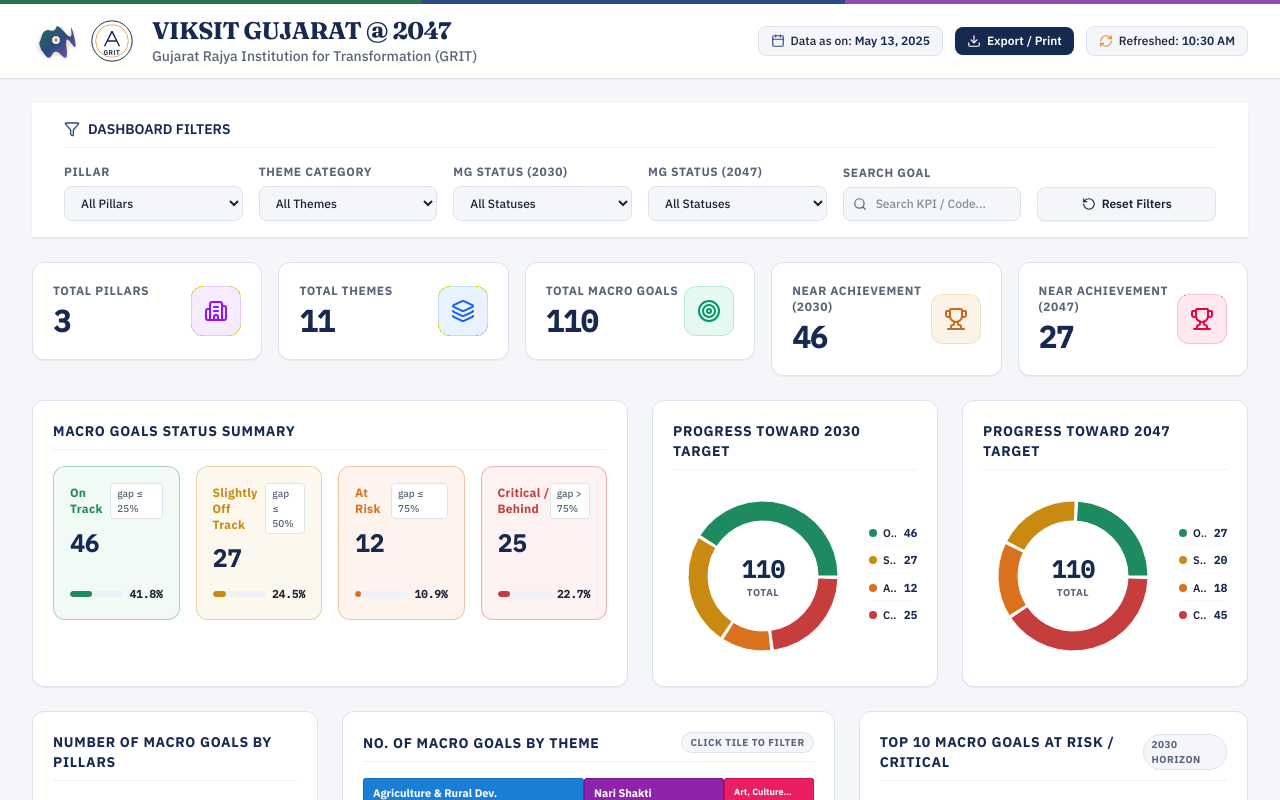
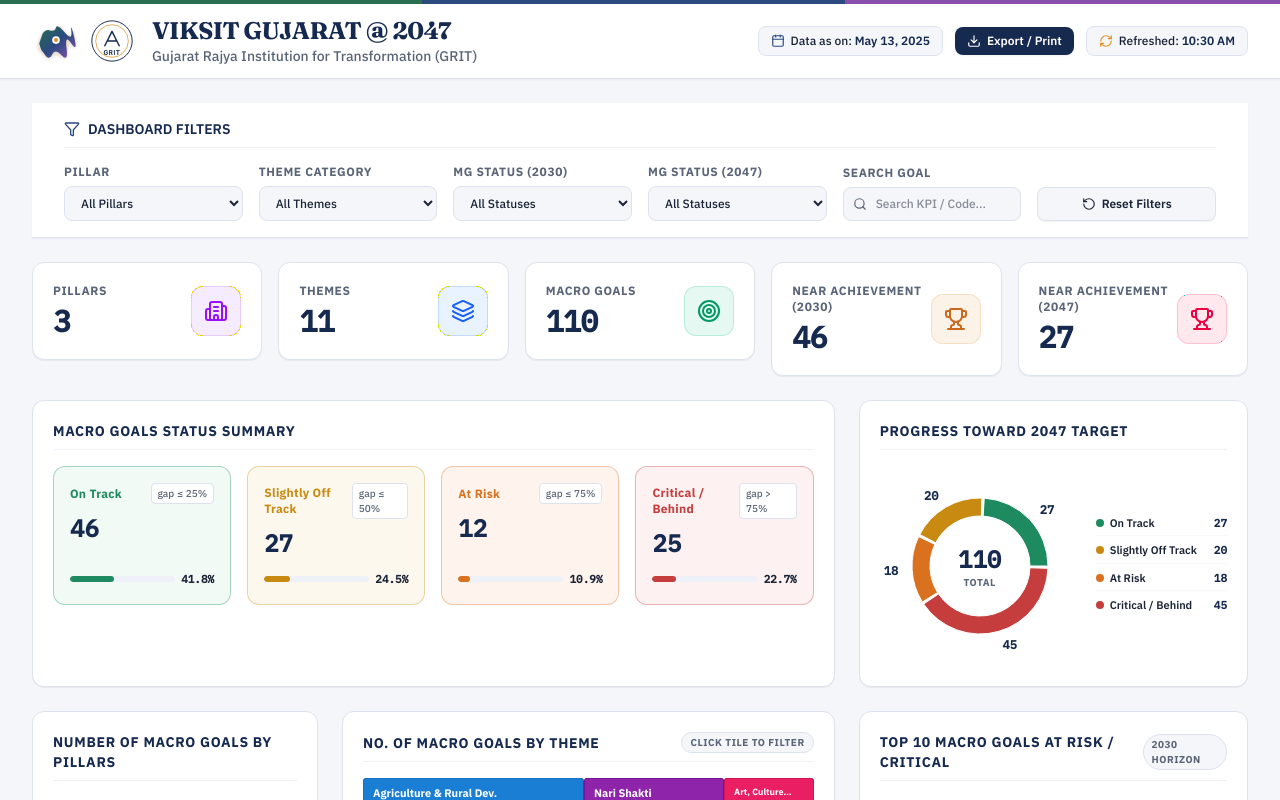
Before and after one commit to abhinavpancholi/viksit-gujarat-react, a React (Vite) app: page / in a window 1280 px wide. Shown: the top 800 px of the page. Built offline with nearby package versions, Linux system fonts and the light colour scheme.

Commit message:
functionality changes done on 1st page

```diff
--- a/src/components/charts/AtRiskTable.jsx
+++ b/src/components/charts/AtRiskTable.jsx
@@ -68,9 +68,9 @@ export default function AtRiskTable({ goals = [] }) {
                   >
                     <td className="py-3 pr-4 text-xs font-semibold text-ink-body group-hover:text-navy-800 transition">
                       <div className="flex items-center gap-1.5 align-middle">
-                        <span className="font-mono text-[10px] font-bold text-navy-600 bg-surface-2 px-1 rounded-sm flex-shrink-0">
+                        {/* <span className="font-mono text-[10px] font-bold text-navy-600 bg-surface-2 px-1 rounded-sm flex-shrink-0">
                           {goal.mgCode}
-                        </span>
+                        </span> */}
                         <span className="line-clamp-2 leading-tight">
                           {goal.macroGoal}
                         </span>
--- a/src/components/charts/PillarBarChart.jsx
+++ b/src/components/charts/PillarBarChart.jsx
@@ -1,5 +1,5 @@
 import React from 'react'
-import { BarChart, Bar, XAxis, YAxis, Tooltip, ResponsiveContainer, Cell } from 'recharts'
+import { BarChart, Bar, XAxis, YAxis, Tooltip, ResponsiveContainer, Cell, LabelList } from 'recharts'
 
 const PILLAR_COLOR_MAP = {
   'Thriving Economy - Earning Well': 'var(--color-pillar-economy)',
@@ -66,9 +66,8 @@ export default function PillarBarChart({ goals = [], activePillar = 'All', onSel
               axisLine={{ stroke: 'var(--color-surface-border)' }}
               tickLine={false}
               interval={0} // Ensure all bars are shown
-              textAnchor="middle" // Center the text
+              textAnchor="middle"
               // angle={-5} // Rotate labels to prevent overlap
-              // height={100} // Increase height to fit rotated labels
             />
             <YAxis
               tick={{ fill: 'var(--color-ink-muted)', fontSize: 10, fontFamily: 'var(--font-mono)' }}
@@ -92,7 +91,15 @@ export default function PillarBarChart({ goals = [], activePillar = 'All', onSel
               animationDuration={600}
               onClick={handleBarClick}
               className="cursor-pointer"
+
             >
+              <LabelList
+                dataKey="value"
+                position="top"
+                fill="var(--color-ink)"
+                fontSize={15}
+                fontWeight={600}
+              />
               {chartData.map((entry, index) => {
                 // If a specific pillar is active, dim the others
                 const isDimmed = activePillar !== 'All' && activePillar !== entry.name
--- a/src/components/charts/ProgressDonut.jsx
+++ b/src/components/charts/ProgressDonut.jsx
@@ -1,5 +1,27 @@
 import React from 'react'
 import { PieChart, Pie, Cell, ResponsiveContainer, Tooltip } from 'recharts'
+
+// Custom label rendered just inside the outer edge of each slice
+const SliceLabel = ({ cx, cy, midAngle, outerRadius, value }) => {
+  if (!value) return null
+  const RADIAN = Math.PI / 180
+  const r = outerRadius + 14
+  const x = cx + r * Math.cos(-midAngle * RADIAN)
+  const y = cy + r * Math.sin(-midAngle * RADIAN)
+  return (
+    <text
+      x={x} y={y}
+      textAnchor={x > cx ? 'start' : 'end'}
+      dominantBaseline="central"
+      fontSize={12}
+      fontWeight="700"
+      fontFamily="var(--font-mono)"
+      fill="var(--color-navy-800)"
+    >
+      {value}
+    </text>
+  )
+}
 
 const STATUS_COLORS = {
   'On Track (gap ≤ 25%)': '#1e8a5f',
@@ -48,20 +70,22 @@ export default function ProgressDonut({ title, counts = {}, activeStatus = 'All'
 
       <div className="flex flex-col sm:flex-row items-center justify-between gap-4 mt-2">
         {/* Pie Chart Section */}
-        <div className="relative w-[180px] h-[180px] flex-shrink-0">
+        <div className="relative w-[200px] h-[200px] flex-shrink-0">
           <ResponsiveContainer width="100%" height="100%">
             <PieChart>
               <Pie
                 data={rawData}
                 cx="50%"
                 cy="50%"
-                innerRadius={55}
-                outerRadius={75}
+                innerRadius={50}
+                outerRadius={68}
                 paddingAngle={2}
                 dataKey="value"
                 animationDuration={600}
                 onClick={handlePieClick}
                 className="cursor-pointer"
+                label={SliceLabel}
+                labelLine={false}
               >
                 {rawData.map((entry, index) => {
                   const isDimmed = activeStatus !== 'All' && activeStatus !== entry.key
--- a/src/components/kpi/KpiCard.jsx
+++ b/src/components/kpi/KpiCard.jsx
@@ -6,7 +6,14 @@ const PILLAR_SHORT_MAP = {
   'Key Enablers': 'Enablers'
 }
 
-export default function KpiCard({ title, value, icon: Icon, colorClass, borderClass, tooltipItems }) {
+/**
+ * tooltipMode:
+ *   'pillars'  — string list (No. / Name)
+ *   'themes'   — object list: Pillar | Theme name  (no Code)
+ *   'goals'    — object list: Pillar | Theme | Macro Goal  (no Code)
+ *   default    — legacy: Code | Macro Goal | Pillar
+ */
+export default function KpiCard({ title, value, icon: Icon, colorClass, borderClass, tooltipItems, tooltipMode }) {
   const isStringList = tooltipItems && tooltipItems.length > 0 && typeof tooltipItems[0] === 'string'
 
   return (
@@ -26,52 +33,102 @@ export default function KpiCard({ title, value, icon: Icon, colorClass, borderCl
         </div>
       </div>
 
-      {/* Professional Tabular Tooltip */}
+      {/* Tooltip */}
       {tooltipItems && tooltipItems.length > 0 && (
-        <div className="absolute top-full left-0 z-50 mt-2 hidden group-hover:block w-[380px] bg-surface-1 border border-surface-border rounded-xl shadow-lg max-h-70 overflow-y-auto select-none">
+        <div className="absolute top-full left-0 z-50 mt-2 hidden group-hover:block w-[400px] bg-surface-1 border border-surface-border rounded-xl shadow-lg max-h-72 overflow-y-auto select-none">
+          {/* Header */}
           <div className="p-2.5 border-b border-surface-border bg-surface-0 rounded-t-xl sticky top-0 z-20">
             <p className="text-[10px] font-bold text-navy-800 uppercase tracking-wider">
-              Underlying Attributes ({tooltipItems.length})
+              {title} ({tooltipItems.length})
             </p>
           </div>
 
           <div className="overflow-x-auto">
             <table className="w-full text-left border-collapse text-[10px] table-fixed">
-              {isStringList ? (
+
+              {/* ── Pillars: string list ─────────────────────────────── */}
+              {isStringList && (
                 <>
-                  <thead className="sticky top-[30px] bg-surface-1 border-b border-surface-border text-navy-800 font-bold uppercase tracking-wider z-100 shadow-2xs">
+                  <thead className="sticky top-[3px] bg-surface-1 border-b border-surface-border text-navy-800 font-bold uppercase tracking-wider z-10 shadow-2xs">
                     <tr>
-                      <th className="py-2 px-3 w-14 text-center">No.</th>
+                      <th className="py-2 px-3 w-10 text-center">#</th>
                       <th className="py-2 px-3">Name</th>
                     </tr>
                   </thead>
                   <tbody className="divide-y divide-surface-2 text-ink-body font-semibold">
                     {tooltipItems.map((item, idx) => (
                       <tr key={idx} className="hover:bg-surface-0 transition">
-                        <td className="py-2 px-3 font-mono-num font-bold text-navy-600 text-center">#{idx + 1}</td>
+                        <td className="py-2 px-3 font-mono-num font-bold text-navy-600 text-center">{idx + 1}</td>
                         <td className="py-2 px-3 truncate" title={item}>{item}</td>
                       </tr>
                     ))}
                   </tbody>
                 </>
-              ) : (
+              )}
+
+              {/* ── Themes: Pillar | Theme (no Code) ─────────────────── */}
+              {!isStringList && tooltipMode === 'themes' && (
                 <>
                   <thead className="sticky top-[3px] bg-surface-1 border-b border-surface-border text-navy-800 font-bold uppercase tracking-wider z-10 shadow-2xs">
                     <tr>
-                      <th className="py-2 px-3 w-20 text-center">Code</th>
-                      <th className="py-2 px-3">Macro Goals</th>
+                      <th className="py-2 px-3 w-24">Pillar</th>
+                      <th className="py-2 px-3">Theme</th>
+                    </tr>
+                  </thead>
+                  <tbody className="divide-y divide-surface-2 text-ink-body font-semibold">
+                    {tooltipItems.map((item, idx) => (
+                      <tr key={idx} className="hover:bg-surface-0 transition">
+                        <td className="py-2 px-3 text-ink-muted truncate" title={item.pillar}>
+                          {PILLAR_SHORT_MAP[item.pillar] || item.pillar || 'N/A'}
+                        </td>
+                        <td className="py-2 px-3 truncate" title={item.name}>{item.name}</td>
+                      </tr>
+                    ))}
+                  </tbody>
+                </>
+              )}
+
+              {/* ── Goals / Near Achievement: Pillar | Theme | Goal ──── */}
+              {!isStringList && (tooltipMode === 'goals' || tooltipMode === 'near') && (
+                <>
+                  <thead className="sticky top-[3px] bg-surface-1 border-b border-surface-border text-navy-800 font-bold uppercase tracking-wider z-10 shadow-2xs">
+                    <tr>
+                      <th className="py-2 px-3 w-20">Pillar</th>
+                      <th className="py-2 px-3 w-24">Theme</th>
+                      <th className="py-2 px-3">Macro Goal</th>
+                    </tr>
+                  </thead>
+                  <tbody className="divide-y divide-surface-2 text-ink-body font-semibold">
+                    {tooltipItems.map((item, idx) => (
+                      <tr key={idx} className="hover:bg-surface-0 transition">
+                        <td className="py-2 px-3 text-ink-muted truncate" title={item.pillar}>
+                          {PILLAR_SHORT_MAP[item.pillar] || item.pillar || 'N/A'}
+                        </td>
+                        <td className="py-2 px-3 text-ink-muted truncate" title={item.theme || item.pillar}>
+                          {item.theme || '—'}
+                        </td>
+                        <td className="py-2 px-3 truncate" title={item.name}>{item.name}</td>
+                      </tr>
+                    ))}
+                  </tbody>
+                </>
+              )}
+
+              {/* ── Legacy fallback: Code | Macro Goal | Pillar ──────── */}
+              {!isStringList && !tooltipMode && (
+                <>
+                  <thead className="sticky top-[3px] bg-surface-1 border-b border-surface-border text-navy-800 font-bold uppercase tracking-wider z-10 shadow-2xs">
+                    <tr>
+                      <th className="py-2 px-3 w-16 text-center">Code</th>
+                      <th className="py-2 px-3">Macro Goal</th>
                       <th className="py-2 px-3 w-24">Pillar</th>
                     </tr>
                   </thead>
                   <tbody className="divide-y divide-surface-2 text-ink-body font-semibold">
                     {tooltipItems.map((item, idx) => (
                       <tr key={idx} className="hover:bg-surface-0 transition">
-                        <td className="py-2 px-3 font-mono font-bold text-navy-800 text-center">
-                          {item.code || `ID-${idx + 1}`}
-                        </td>
-                        <td className="py-2 px-3 truncate" title={item.name}>
-                          {item.name}
-                        </td>
+                        <td className="py-2 px-3 font-mono font-bold text-navy-800 text-center">{item.code || `ID-${idx + 1}`}</td>
+                        <td className="py-2 px-3 truncate" title={item.name}>{item.name}</td>
                         <td className="py-2 px-3 text-ink-muted truncate" title={item.pillar}>
                           {PILLAR_SHORT_MAP[item.pillar] || item.pillar || 'N/A'}
                         </td>
@@ -80,6 +137,7 @@ export default function KpiCard({ title, value, icon: Icon, colorClass, borderCl
                   </tbody>
                 </>
               )}
+
             </table>
           </div>
         </div>
--- a/src/components/kpi/StatusSummaryCard.jsx
+++ b/src/components/kpi/StatusSummaryCard.jsx
@@ -41,7 +41,7 @@ const PILLAR_SHORT_MAP = {
   'Key Enablers': 'Enablers'
 }
 
-export default function StatusSummaryCard({ goals = [] }) {
+export default function StatusSummaryCard({ goals = [], activeStatus = 'All', onSelectStatus }) {
   const { counts, goalsByStatus } = React.useMemo(() => {
     const listMap = {
       'On Track (gap ≤ 25%)': [],
@@ -88,7 +88,14 @@ export default function StatusSummaryCard({ goals = [] }) {
           return (
             <div key={statusKey} className="relative group/status">
               <div
-                className={`p-4 rounded-xl border ${meta.borderClass} ${meta.bgClass} flex flex-col justify-between transition-all duration-300 hover:shadow-2xs cursor-help h-full`}
+                onClick={() => {
+                  if (!onSelectStatus) return
+                  // Toggle: clicking the active status resets to 'All'
+                  onSelectStatus(activeStatus === statusKey ? 'All' : statusKey)
+                }}
+                className={`p-4 rounded-xl border ${meta.borderClass} ${meta.bgClass} flex flex-col justify-between transition-all duration-300 hover:shadow-sm cursor-pointer h-full ${
+                  activeStatus !== 'All' && activeStatus !== statusKey ? 'opacity-40' : 'opacity-100'
+                }`}
               >
                 <div>
                   <div className="flex items-center justify-between mb-1">
@@ -123,7 +130,7 @@ export default function StatusSummaryCard({ goals = [] }) {
                 <div className="absolute top-full left-0 z-50 mt-2 hidden group-hover/status:block w-[420px] bg-surface-1 border border-surface-border rounded-xl shadow-lg max-h-64 overflow-y-auto select-none">
                   <div className="p-2.5 border-b border-surface-border bg-surface-0 rounded-t-xl sticky top-0 z-20">
                     <p className="text-[10px] font-bold text-navy-800 uppercase tracking-wider">
-                      Goals in this Status ({statusGoalsList.length})
+                      {meta.label} — Macro Goals ({statusGoalsList.length})
                     </p>
                   </div>
 
--- a/src/pages/OverviewDashboard.jsx
+++ b/src/pages/OverviewDashboard.jsx
@@ -81,30 +81,32 @@ export default function OverviewDashboard() {
     }, {})
   }, [filteredGoals])
 
-  // Generate lists of goals/attributes for KPI hover tooltips (tabular design layout)
+  // Generate lists of goals/attributes for KPI hover tooltips
   const kpiTooltips = useMemo(() => {
     const pillarsList = Array.from(new Set(filteredGoals.map((g) => g.pillar)))
 
-    // Map theme strings to objects to render in tabular layout
+    // Themes: Pillar | Theme (no Code)
     const themesList = Array.from(new Set(filteredGoals.map((g) => g.theme))).map((themeName) => ({
-      code: 'Theme',
       name: themeName,
       pillar: THEME_PILLAR_MAP[themeName] || 'N/A'
     }))
 
+    // Goals: Pillar | Theme | Macro Goal (no Code)
     const goalsList = filteredGoals.map((g) => ({
-      code: g.mgCode,
       name: g.macroGoal,
+      theme: g.theme,
       pillar: g.pillar
     }))
 
+    // Near Achievement 2030: same structure as goals
     const nearAchievement2030List = filteredGoals
       .filter((g) => g.status2030 && g.status2030.startsWith('On Track'))
-      .map((g) => ({ code: g.mgCode, name: g.macroGoal, pillar: g.pillar }))
+      .map((g) => ({ name: g.macroGoal, theme: g.theme, pillar: g.pillar }))
 
+    // Near Achievement 2047: same structure as goals
     const nearAchievement2047List = filteredGoals
       .filter((g) => g.status2047 && g.status2047.startsWith('On Track'))
-      .map((g) => ({ code: g.mgCode, name: g.macroGoal, pillar: g.pillar }))
+      .map((g) => ({ name: g.macroGoal, theme: g.theme, pillar: g.pillar }))
 
     return {
       pillars: pillarsList,
@@ -123,7 +125,7 @@ export default function OverviewDashboard() {
       {/* 5 KPI Cards Row with Hover Tooltips */}
       <div className="grid grid-cols-1 sm:grid-cols-2 lg:grid-cols-5 gap-4">
         <KpiCard
-          title="Total Pillars"
+          title="Pillars"
           value={kpis.pillarsCount}
           icon={Building2}
           colorClass="bg-purple-500/10 text-purple-600"
@@ -131,20 +133,22 @@ export default function OverviewDashboard() {
           tooltipItems={kpiTooltips.pillars}
         />
         <KpiCard
-          title="Total Themes"
+          title="Themes"
           value={kpis.themesCount}
           icon={Layers}
           colorClass="bg-blue-500/10 text-blue-600"
           borderClass="border-blue-500/20"
           tooltipItems={kpiTooltips.themes}
+          tooltipMode="themes"
         />
         <KpiCard
-          title="Total Macro Goals"
+          title="Macro Goals"
           value={kpis.goalsCount}
           icon={Target}
           colorClass="bg-emerald-500/10 text-emerald-600"
           borderClass="border-emerald-500/20"
           tooltipItems={kpiTooltips.goals}
+          tooltipMode="goals"
         />
         <KpiCard
           title="Near Achievement (2030)"
@@ -153,6 +157,7 @@ export default function OverviewDashboard() {
           colorClass="bg-saffron-500/10 text-saffron-600"
           borderClass="border-saffron-500/20"
           tooltipItems={kpiTooltips.near2030}
+          tooltipMode="near"
         />
         <KpiCard
           title="Near Achievement (2047)"
@@ -161,28 +166,23 @@ export default function OverviewDashboard() {
           colorClass="bg-rose-500/10 text-rose-600"
           borderClass="border-rose-500/20"
           tooltipItems={kpiTooltips.near2047}
+          tooltipMode="near"
         />
       </div>
 
-      {/* Middle Row: Status Summary & Donut Progress */}
+      {/* Middle Row: Status Summary (clickable, replaces 2030 donut) + 2047 Donut */}
       <div className="grid grid-cols-1 lg:grid-cols-12 gap-6">
-        {/* Status Summary with Goal Hover list */}
-        <div className="lg:col-span-6 xl:col-span-6">
-          <StatusSummaryCard goals={filteredGoals} />
-        </div>
-
-        {/* 2030 Donut (Click to filter status) */}
-        <div className="lg:col-span-3 xl:col-span-3">
-          <ProgressDonut
-            title="Progress Toward 2030 Target"
-            counts={statusCounts2030}
+        {/* Status Summary — now clickable (filters status2030), expands to fill freed space */}
+        <div className="lg:col-span-8">
+          <StatusSummaryCard
+            goals={filteredGoals}
             activeStatus={status2030}
             onSelectStatus={setStatus2030}
           />
         </div>
 
-        {/* 2047 Donut (Click to filter status) */}
-        <div className="lg:col-span-3 xl:col-span-3">
+        {/* 2047 Donut — expanded to use freed space */}
+        <div className="lg:col-span-4">
           <ProgressDonut
             title="Progress Toward 2047 Target"
             counts={statusCounts2047}
@@ -214,11 +214,6 @@ export default function OverviewDashboard() {
           <AtRiskTable goals={filteredGoals} />
         </div>
       </div>
-
-      {/* Full-width Line Chart */}
-      <div className="w-full">
-        <AllYearsTrendChart goals={filteredGoals} trendData={trendData} />
-      </div>
     </div>
   )
 }
```
